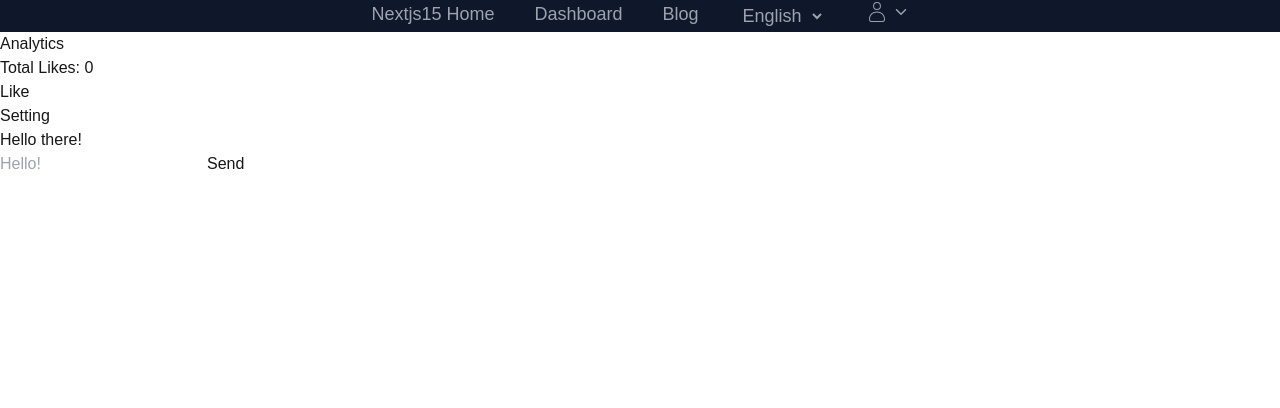
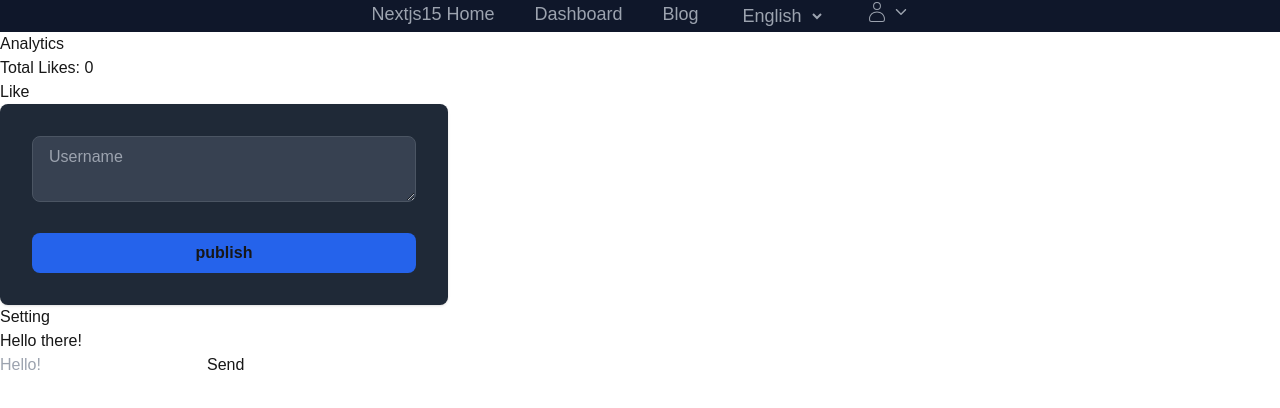
Before and after one commit to tahasama/next14docs, a Next.js app: page /en/dashboard in a window 1280 px wide. Shown: the top 408 px of the page. Built offline with nearby package versions, Linux system fonts and the light colour scheme.

Commit message:
event handlers to form elements with onChange

```diff
--- /dev/null
+++ b/app/[locale]/dashboard/analytics/form.tsx
@@ -0,0 +1,43 @@
+"use client";
+
+import { useActionState, useState } from "react";
+import { publishPost, saveDraft } from "./formActions";
+
+export default function FormPost() {
+  const [draft, setDraft] = useState("");
+  const [state, formAction, ispending] = useActionState(
+    publishPost,
+    saveDraft,
+    ""
+  );
+  console.log("🚀 ~ FormPost ~ state:", state.message);
+  return (
+    <>
+      <form
+        action={formAction}
+        className="space-y-6 w-full max-w-md p-8 bg-gray-800 rounded-lg shadow"
+      >
+        <textarea
+          // type="text"
+          name="username"
+          placeholder="Username"
+          onChange={async (e) => {
+            const ccc = await saveDraft(e.target.value);
+            setDraft(ccc.message);
+          }}
+          required
+          className="w-full px-4 py-2 bg-gray-700 border border-gray-600 rounded-lg focus:outline-none focus:border-blue-500"
+        />
+
+        <button
+          type="submit"
+          className="w-full py-2 bg-blue-600 rounded-lg hover:bg-blue-700 transition-colors font-semibold"
+        >
+          publish
+        </button>
+      </form>
+      <p>{state.message}</p>
+      <p>{draft}</p>
+    </>
+  );
+}
--- /dev/null
+++ b/app/[locale]/dashboard/analytics/formActions.ts
@@ -0,0 +1,20 @@
+export const publishPost:any = async (prevState: any,formData: FormData) => {
+
+
+      const newContent= formData.get("username") as string;
+      console.log("🚀 ~ constpublishPost:any= ~ newContent:", )
+
+
+    // Simulate saving the post to a database or API
+    await new Promise((resolve) => setTimeout(resolve, 200));
+
+    return { success: true, message: `this is your content: ${newContent}` };
+};
+
+  export const saveDraft:any = async (draftContent: string) => {
+    // Simulate saving the draft locally or to a database
+    console.log("Saving draft:", draftContent);
+    await new Promise((resolve) => setTimeout(resolve, 200));
+    return { success: true, message: `this is your draft: ${draftContent}` };
+
+  };
--- a/app/[locale]/dashboard/analytics/page.tsx
+++ b/app/[locale]/dashboard/analytics/page.tsx
@@ -1,6 +1,7 @@
 import React, { useState } from "react";
 import incrementLike from "./actions";
 import LikeButton from "./button";
+import FormPost from "./form";
 
 const Analytics = async () => {
   await new Promise((resolve) => setTimeout(resolve, 500));
@@ -9,6 +10,7 @@ const Analytics = async () => {
     <div>
       <p>Analytics</p>
       <LikeButton initialLikes={0} />
+      <FormPost />
     </div>
   );
 };
```
